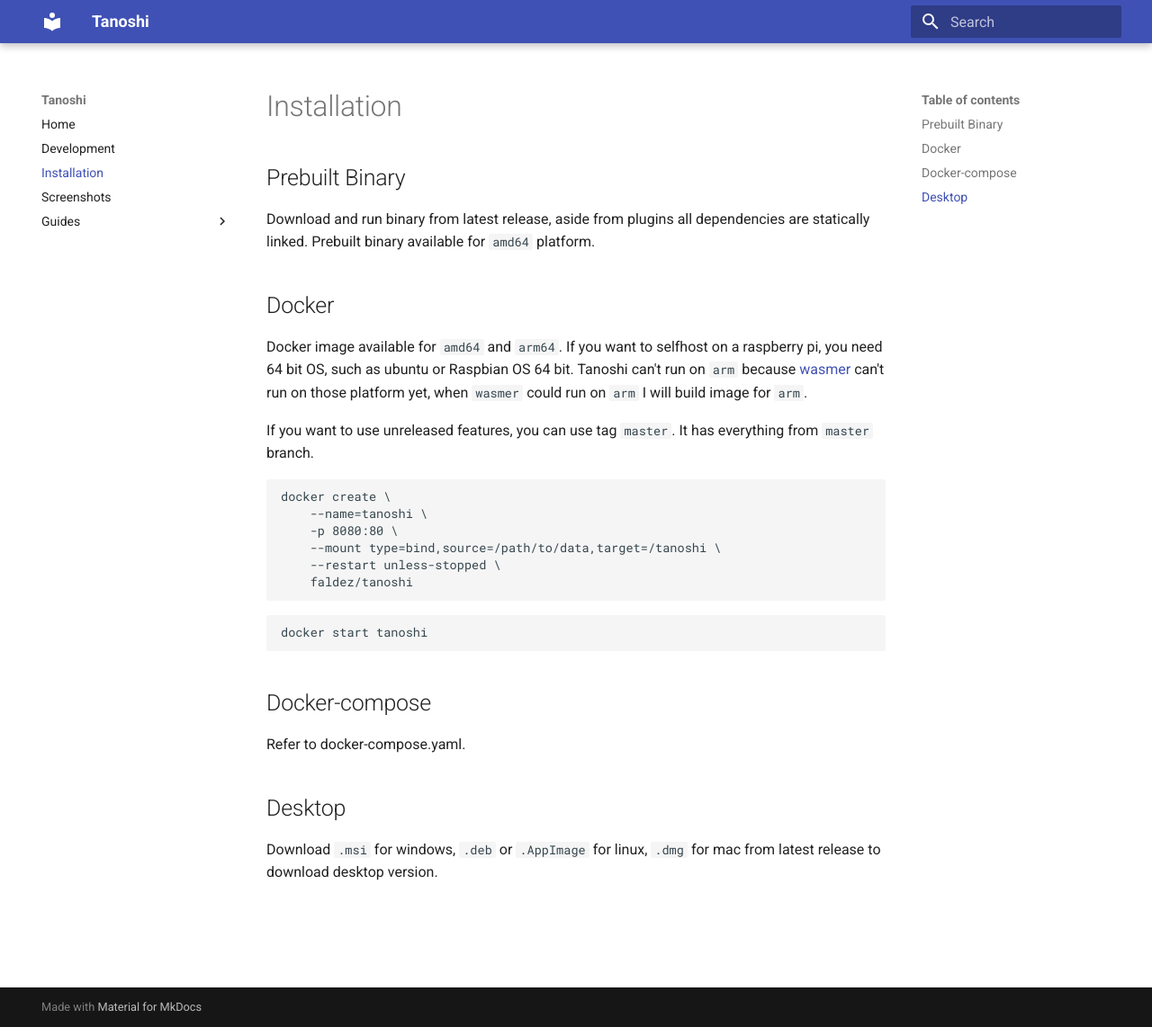
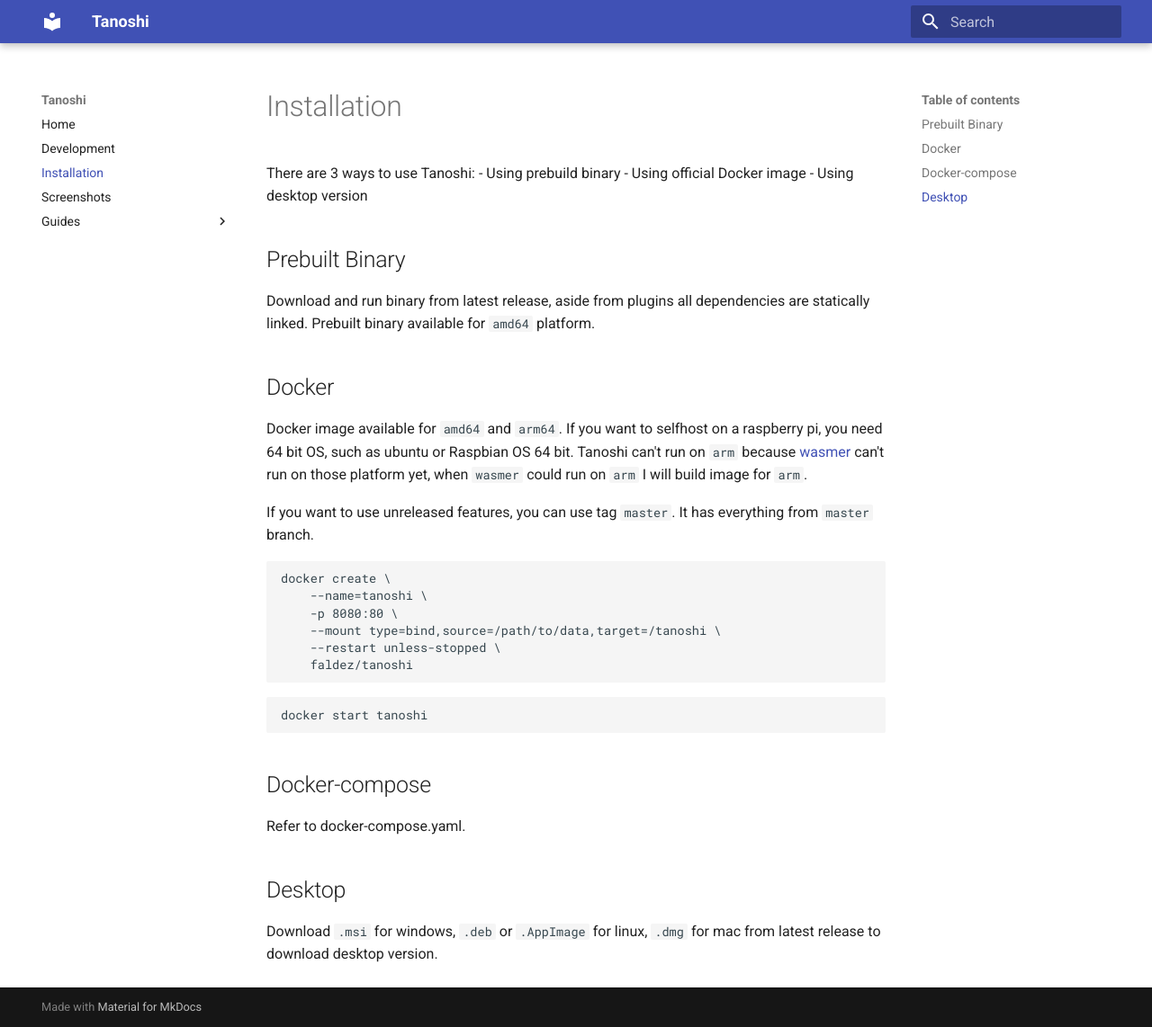
Before and after one commit to luigi311/tanoshi, an MkDocs documentation site: the page built from docs/installation.md, in a window 1280 px wide and 1142 px high. Shown: the whole window at 90% size. Built offline with MkDocs 1.6.1 and Material for MkDocs 9.7.7, drawn with Linux system fonts in a browser that asks for light colours.

Commit message:
update docs

```diff
--- a/docs/installation.md
+++ b/docs/installation.md
@@ -1,4 +1,10 @@
 # Installation
+
+There are 3 ways to use Tanoshi:
+- Using prebuild binary
+- Using official Docker image
+- Using desktop version
+
 ## Prebuilt Binary
 Download and run binary from latest release, aside from plugins all dependencies are statically linked. Prebuilt binary available for `amd64` platform.
 
```
Also changed, not shown: 1 other file.
